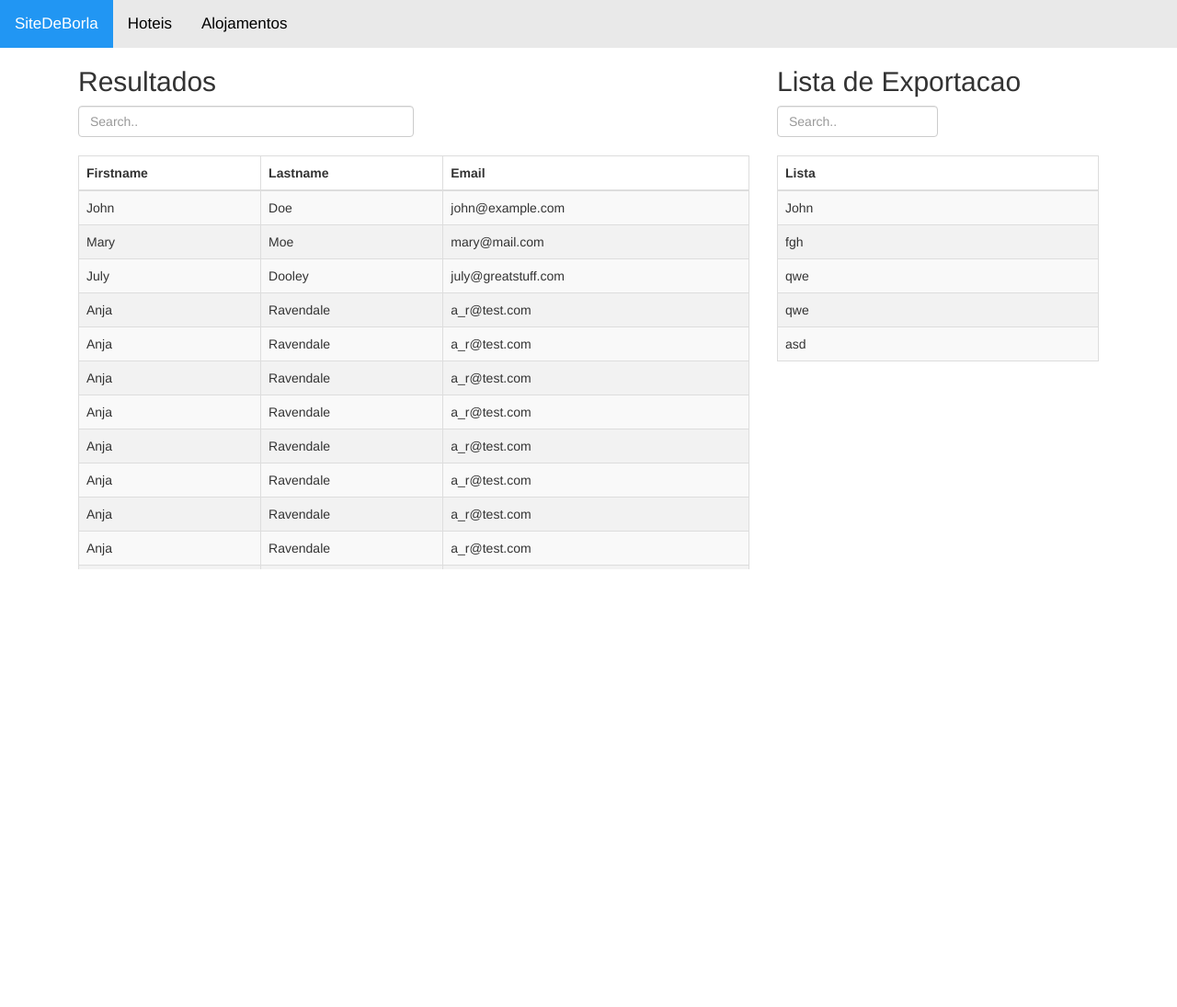
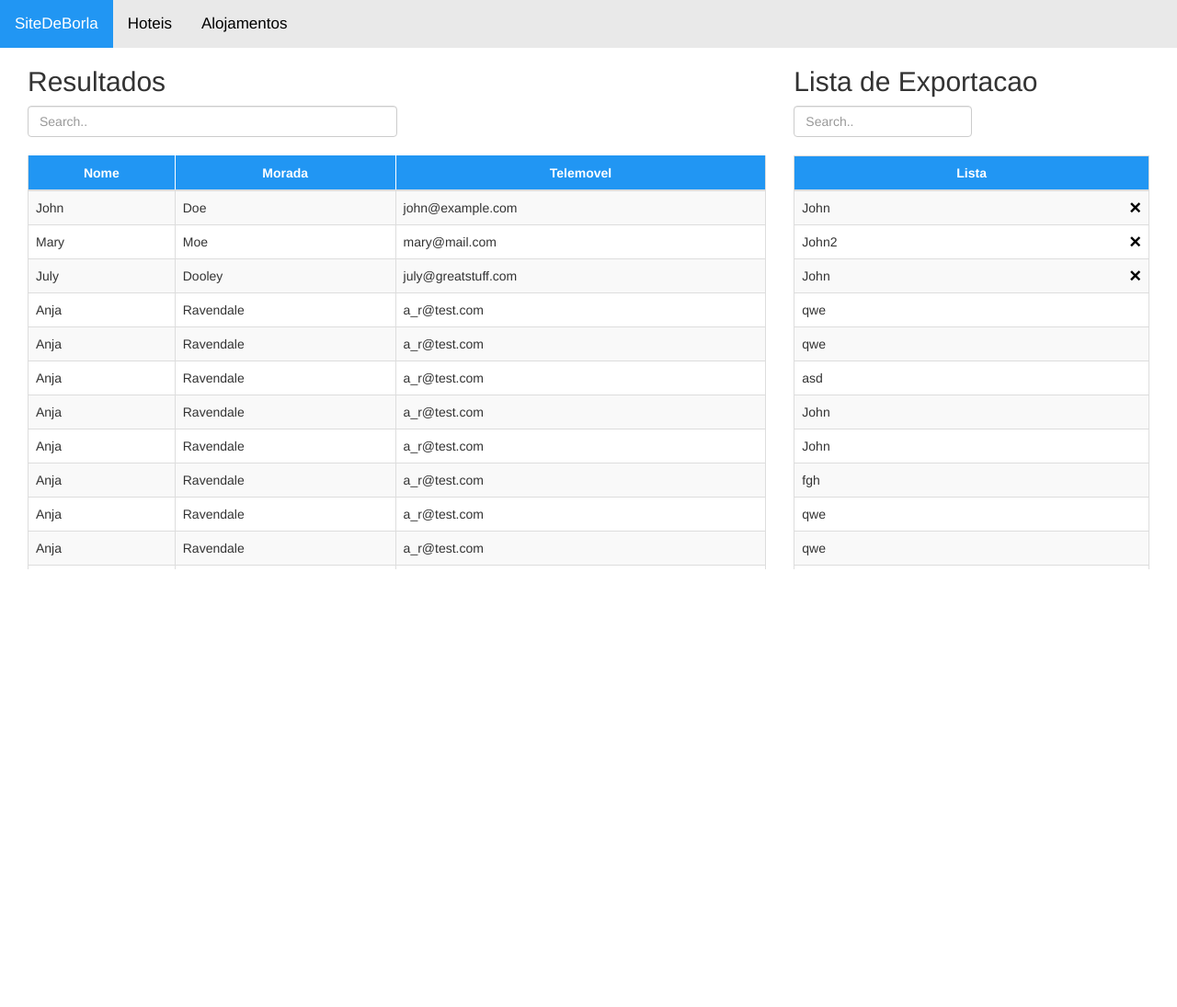
Before and after one commit to VoluntariosCTESPUMa/FormPesquisa, a PHP site: page / in a window 1280 px wide. Shown: the top 1095 px of the page at 92% size. Run offline with PHP 8.4, Linux system fonts and the light colour scheme.

Commit message:
INDEXMINAS

```diff
--- a/leonardo/index.php
+++ b/leonardo/index.php
@@ -77,41 +77,25 @@
     border: 1px solid #ccc;
   }
 }
-
-table {
-    border-collapse: collapse;
-    border-spacing: 0;
-    width: 100%;
-    border: 1px solid #ddd;
+.container{
+  width: 100%;
+  height: 100%;
+}
+#closebtn {
+    margin-left: 15px;
+    color: black;
+    font-weight: bold;
+    float: right;
+    font-size: 22px;
+    line-height: 20px;
+    cursor: pointer;
+    transition: 0.3s;
 }
 
-th, td {
-    text-align: left;
-    padding: 16px;
+#closebtn:hover {
+    color: red;
 }
 
-tr:nth-child(even) {
-    background-color: #f2f2f2
-}
-
-{
-    box-sizing: border-box;
-}
-
-/* Create two equal columns that floats next to each other */
-.column {
-    float: left;
-    width: 50%;
-    padding: 10px;
-    height: 300px; /* Should be removed. Only for demonstration */
-}
-
-/* Clear floats after the columns */
-.row:after {
-    content: "";
-    display: table;
-    clear: both;
-}
 </style>
 </head>
 <body>
@@ -128,12 +112,13 @@
   <input class="form-control" id="myInput" type="text" style="width: 50%;" placeholder="Search..">
   <br>
   <div style="overflow-x:scroll; overflow-y:scroll; height:450px;">
-  <table class="table table-bordered table-striped">
+  <table class="table table-bordered table-striped" style="border:1px solid #2196F3;">
     <thead>
-      <tr class="teste" id="myHeader">
-        <th>Firstname</th>
-        <th>Lastname</th>
-        <th>Email</th>
+      <tr>
+      <th style="background-color: #2196F3;color:white;text-align:center;border-right:1px solid white;">Nome</th>
+      <th style="background-color: #2196F3;color:white;text-align:center;border-right:1px solid white;">Morada</th>
+      <th style="background-color: #2196F3;color:white;text-align:center;">Telemovel</th>
+
       </tr>
     </thead>
     <tbody id="myTable">
@@ -238,18 +223,75 @@
   </div>
 </div>
 
-<div class="col-sm-4">
+<div class="col-sm-4" >
 <h2>Lista de Exportacao</h2>
 <input class="form-control" id="myInputlista" type="text" style="width: 50%;" placeholder="Search..">
   <br>
   <div style="overflow-x:scroll; overflow-y:scroll; height:450px;">
-  <table id="tblData" class="table table-bordered table-striped">
-    <thead>
+  <table class="table table-bordered table-striped">
+    <thead >
       <tr>
-        <th>Lista</th>
+      <th style="background-color: #2196F3;color:white;text-align:center;" >Lista</th>
       </tr>
     </thead>
     <tbody id="myTablelista">
+      <tr>
+        <td><span id='closebtn' onclick=this.parentElement.style.display='none'>&times</span>John</td>
+      </tr>
+      <tr>
+      <td><span id='closebtn' onclick=this.parentElement.style.display='none'>&times</span>John2</td>
+      </tr>
+      <tr>
+        <td> <span id='closebtn' onclick=this.parentElement.style.display='none'>&times</span>John</td>
+      </tr>
+      <tr>
+        <td>qwe</td>
+      </tr>
+      <tr>
+        <td>qwe</td>
+      </tr>
+      <tr>
+        <td>asd</td>
+      </tr>
+      <tr>
+        <td>John</td>
+      </tr>
+      <tr>
+        <td>John</td>
+      </tr>
+      <tr>
+        <td>fgh</td>
+      </tr>
+      <tr>
+        <td>qwe</td>
+      </tr>
+      <tr>
+        <td>qwe</td>
+      </tr>
+      <tr>
+        <td>asd</td>
+      </tr>
+      <tr>
+        <td>John</td>
+      </tr>
+      <tr>
+        <td>John</td>
+      </tr>
+      <tr>
+        <td>fgh</td>
+      </tr>
+      <tr>
+        <td>qwe</td>
+      </tr>
+      <tr>
+        <td>qwe</td>
+      </tr>
+      <tr>
+        <td>asd</td>
+      </tr>
+      <tr>
+        <td>John</td>
+      </tr>
       <tr>
         <td>John</td>
       </tr>
@@ -300,29 +342,4 @@
 });
 </script>
 
-
-<script>
-window.onscroll = function() {myFunction()};
-
-var teste = document.getElementById("myHeader");
-var sticky = teste.offsetTop;
-
-function myFunction() {
-  if (window.pageYOffset >= sticky) {
-    teste.classList.add("sticky");
-  } else {
-    teste.classList.remove("sticky");
-  }
-}
-</script>
-
-
-<script>
-$(document).ready(function() {
-    $("#tblData").find("tr:even").addClass("even");
-    $("#tblData").find("tr:odd").addClass("odd");
-    $("#tblData").tableDnD();
-});
-</script>
-
 </html>
```
